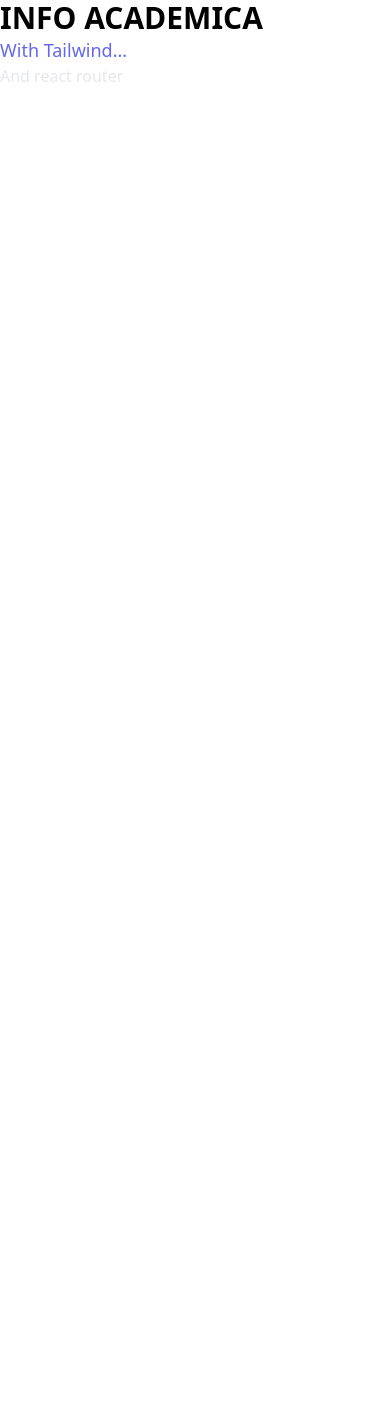
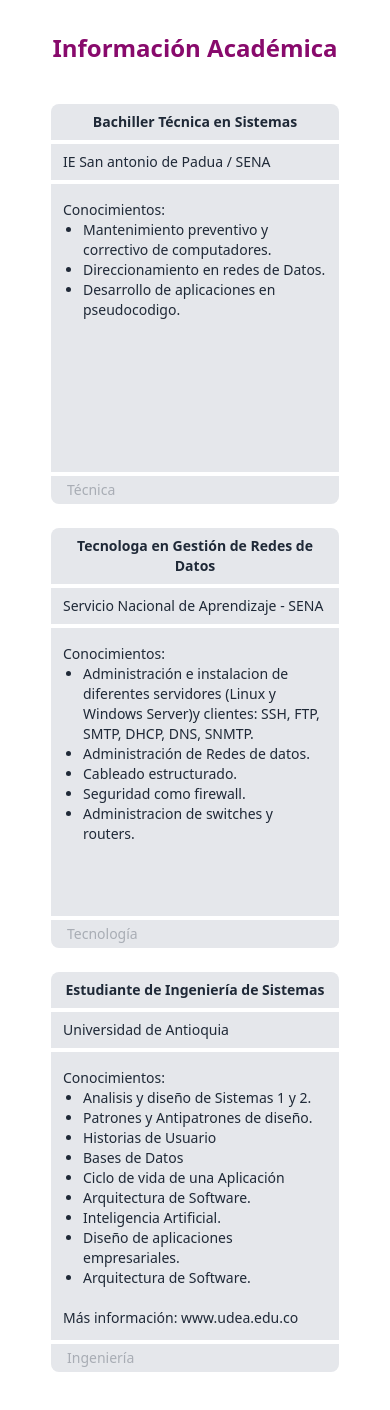
Before and after one commit to vanessatocasuche/cv-starter-2022-1, a React (Create React App) app: page /informacionacademica in a window 390 px wide. Shown: the top 1410 px of the page. Before the commit the page ends 844 px from the top, so only its background shows below. Built offline with nearby package versions, Linux system fonts and the light colour scheme.

Commit message:
2. Información academica
Página informacion ácademica 100% responsive

```diff
--- a/src/pages/Informacionacademica.jsx
+++ b/src/pages/Informacionacademica.jsx
@@ -1,12 +1,84 @@
 import React from 'react';
 
 const Informacionacademica = () => (
-  <main>
-    <h1 className='text-3xl font-extrabold'>INFO ACADEMICA</h1>
-    <div className='flex flex-col'>
-      <span className='text-indigo-500 text-lg'>With Tailwind...</span>
-      <span className='text-gray-200'>And react router</span>
+  <main className='mt-8 mr-8 mb-8 ml-8'>
+    <h2 className='text-2xl text-center text-dark-violet font-bold mb-10'>Información Académica</h2>
+
+    <div className='flex flex-wrap text-gray-800 justify-center'>
+
+      <div className='flex flex-col w-80 text-sm px-4 pb-6' >
+        <div className='mb-1 bg-gray-200 rounded-t-lg py-2 px-2 text-center font-bold a '>
+          <span>Bachiller Técnica en Sistemas</span>
+        </div>
+        <div className='mb-1 bg-gray-200 py-2 px-3 '>
+          <span>IE San antonio de Padua / SENA</span>
+        </div>
+        <div className='mb-1 h-72 bg-gray-200 py-4 px-3 '>
+          <span>Conocimientos:</span>
+          <ul className='list-disc ml-5'>
+            <li>Mantenimiento preventivo y correctivo de computadores.</li>
+            <li>Direccionamiento en redes de Datos.</li>
+            <li>Desarrollo de aplicaciones en pseudocodigo.</li>
+          </ul>
+        </div>
+        <div className=' bg-gray-200 py-1 px-4 rounded-b-lg text-gray-800/30'>
+          <span >Técnica</span>
+        </div>
+      </div>
+
+      <div className='flex flex-col w-80 text-sm px-4 pb-6' >
+        <div className='mb-1 bg-gray-200 rounded-t-lg py-2 px-2 text-center font-bold  '>
+          <span>Tecnologa en Gestión de Redes de Datos</span>
+        </div>
+        <div className='mb-1 bg-gray-200 py-2 px-3 '>
+          <span>Servicio Nacional de Aprendizaje - SENA </span>
+        </div>
+        <div className='mb-1 h-72 bg-gray-200 py-4 px-3 '>
+          <span>Conocimientos:</span>
+          <ul className='list-disc ml-5'>
+            <li>Administración e instalacion de diferentes servidores (Linux y Windows Server)y clientes: SSH, FTP, SMTP, DHCP, DNS, SNMTP.</li>
+            <li>Administración de Redes de datos.</li>
+            <li>Cableado estructurado.</li>
+            <li>Seguridad como firewall.</li>
+            <li>Administracion de switches y routers.</li>
+          </ul>
+        </div>
+        <div className=' bg-gray-200 py-1 px-4 rounded-b-lg text-gray-800/30'>
+          <span >Tecnología</span>
+        </div>
+      </div>
+
+      <div className='flex flex-col w-80 text-sm px-4 pb-6' >
+        <div className='mb-1 bg-gray-200 rounded-t-lg py-2 px-2 text-center font-bold  '>
+          <span>Estudiante de Ingeniería de Sistemas</span>
+        </div>
+        <div className='mb-1 bg-gray-200 py-2 px-3 '>
+          <span>Universidad de Antioquia</span>
+        </div>
+        <div className='mb-1 h-72 bg-gray-200 py-4 px-3 '>
+          <span>Conocimientos:</span>
+          <ul className='list-disc ml-5'>
+            <li>Analisis y diseño de Sistemas 1 y 2.</li>
+            <li>Patrones y Antipatrones de diseño.</li>
+            <li>Historias de Usuario</li>
+            <li>Bases de Datos</li>
+            <li>Ciclo de vida de una Aplicación</li>
+            <li>Arquitectura de Software.</li>
+            <li>Inteligencia Artificial.</li>
+            <li>Diseño de aplicaciones empresariales.</li>
+            <li>Arquitectura de Software.</li>
+          </ul>
+          <br />
+          <span>Más información: <a href='https://www.udea.edu.co/wps/portal/udea/web/inicio/unidades-academicas/ingenieria/estudiar-facultad/pregrados/ingenieria-sistemas#:~:text=Ingenier%C3%ADa%20de%20Sistemas%20tiene%20como,econ%C3%B3micos%2C%20culturales%20y%20de%20respeto'>www.udea.edu.co</a></span>
+        </div>
+        <div className=' bg-gray-200 py-1 px-4 rounded-b-lg text-gray-800/30'>
+          <span >Ingeniería</span>
+        </div>
+      </div>
+
     </div>
+
+
   </main>
 );
 
```
